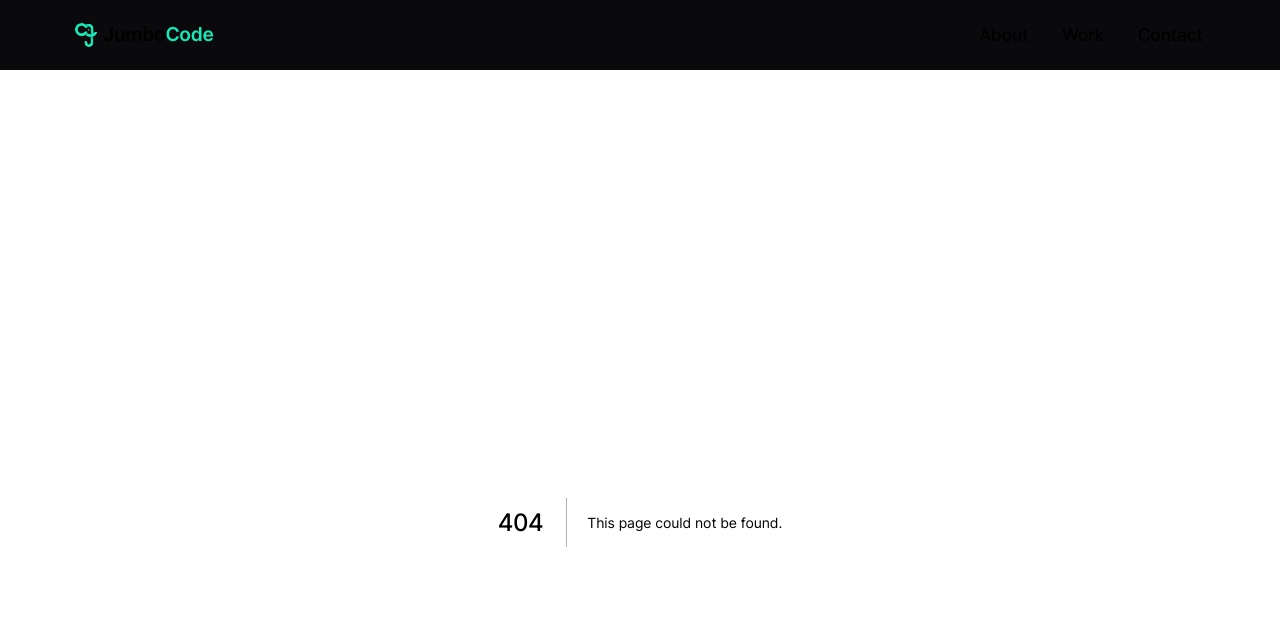
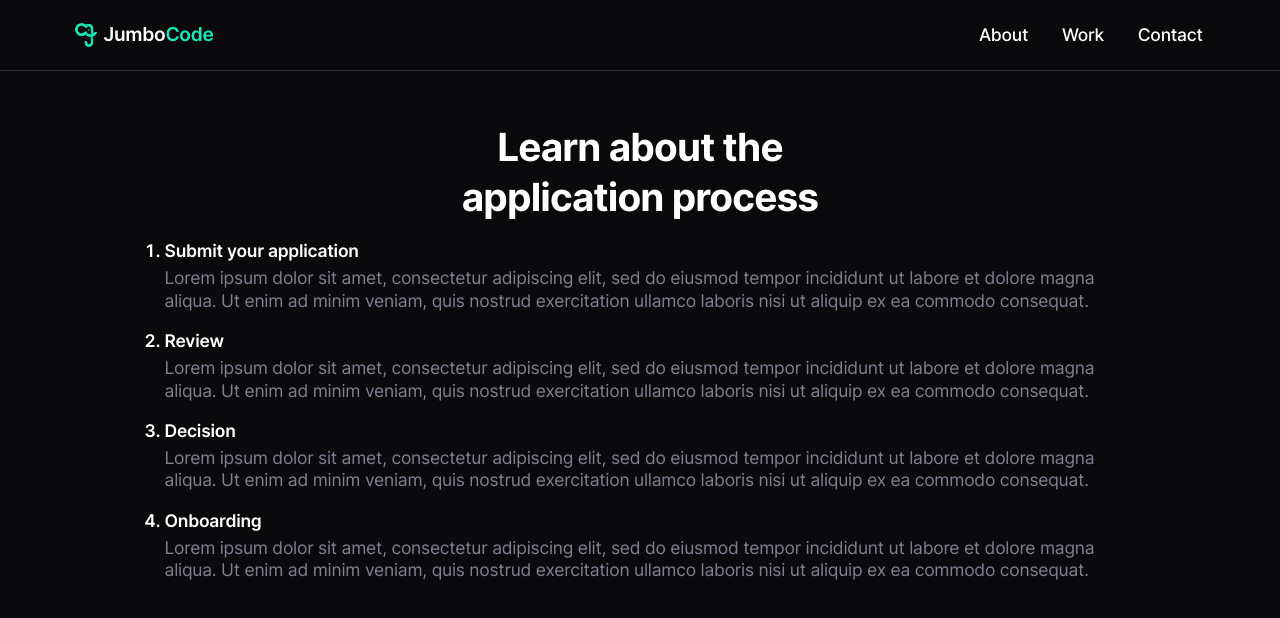
Before and after one commit to JumboCode/jumbocode.org-2023, a Next.js app: page /apply in a window 1280 px wide. Before the commit this address had no page. Shown: the top 618 px of the page. Built offline with nearby package versions, Linux system fonts and the light colour scheme.

Commit message:
Move Learn component to apply page

```diff
--- a/src/components/Learn/index.js
+++ /dev/null
@@ -1 +0,0 @@
-export { default } from './Learn';
--- a/src/components/Learn/Learn.jsx
+++ b/src/pages/apply.jsx
@@ -1,9 +1,9 @@
 import React from 'react';
 import classNames from 'classnames/bind';
-import styles from './Learn.module.scss';
+import styles from './apply.module.scss';
 const cx = classNames.bind(styles);
 
-export default function Learn() {
+export default function ApplyPage() {
   return (
     <div className={classNames(cx('base'))}>
       <div className={classNames(cx('heading'))}>
--- a/src/components/Learn/Learn.module.scss
+++ b/src/pages/apply.module.scss
@@ -11,18 +11,20 @@
     width: 25rem;
     text-align: center;
   }
+
   .list {
     top: 18rem;
     padding-left: 5rem;
     padding-right: 5rem;
     color: utils.$color-neutral;
+
     ol {
+      list-style: decimal;
       h5 {
         color: utils.$color-white;
         padding-top: 1rem;
         padding-bottom: 0.25rem;
       }
-      list-style: decimal;
     }
   }
 }
```
